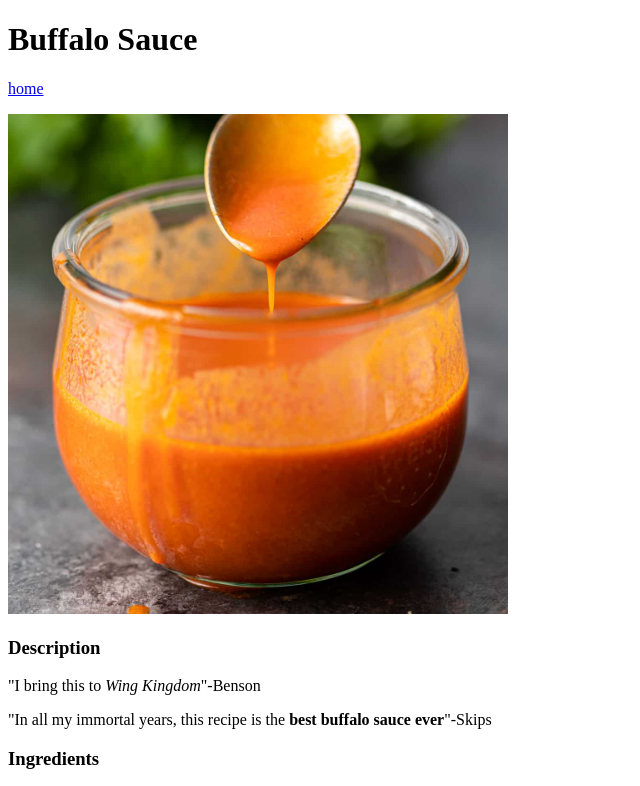
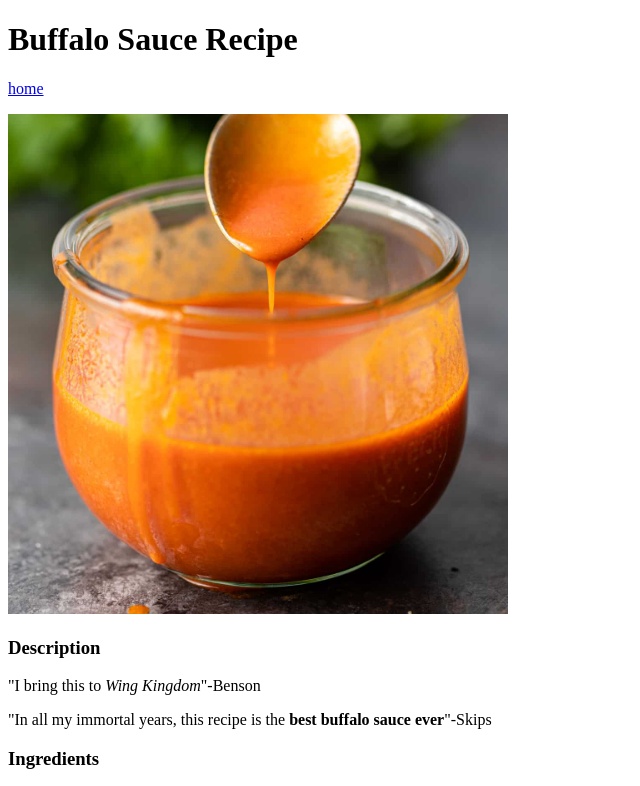
Before and after one commit to hsgriff/odin-recipes, a plain HTML site: page recipes/buff-sauce.html in a window 1280 px wide. Shown: the top 786 px of the page, without its empty margins (0-640 px from the left). Drawn offline with Linux system fonts and the light colour scheme.

Commit message:
change all document titles from 'Document' to their respective titles

```diff
--- a/recipes/buff-sauce.html
+++ b/recipes/buff-sauce.html
@@ -4,10 +4,10 @@
     <meta charset="UTF-8">
     <meta http-equiv="X-UA-Compatible" content="IE=edge">
     <meta name="viewport" content="width=device-width, initial-scale=1.0">
-    <title>Document</title>
+    <title>Buffalo Sauce Recipe</title>
 </head>
 <body>
-    <h1>Buffalo Sauce</h1>
+    <h1>Buffalo Sauce Recipe</h1>
     <p><a href="../index.html">home</a></p>
     <img src="../images/buffalo-sauce.jpeg"
     alt="buffalo sauce in jar" height="500" width="500">
```
Also changed, not shown: index.html (+1 -1 lines), recipes/buff-chick-nachos.html (+1 -1 lines).
